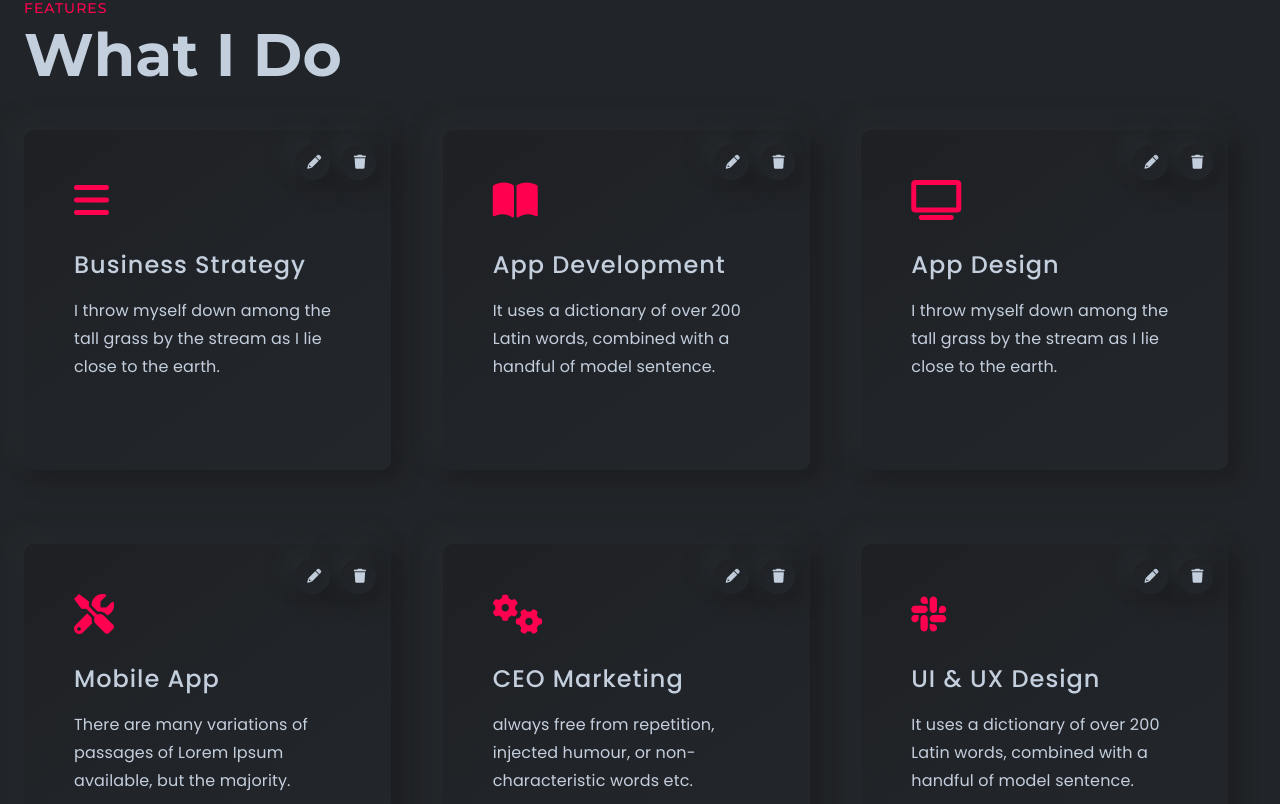
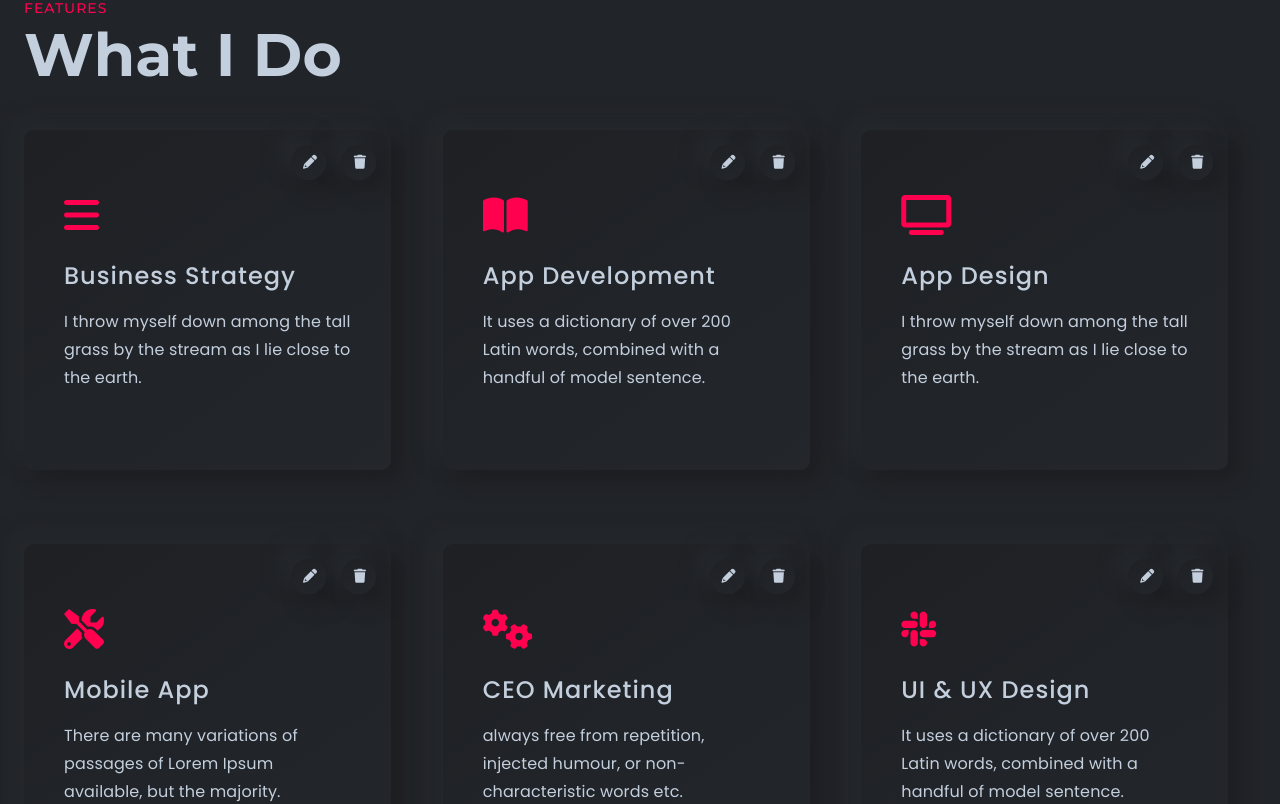
Before and after one commit to imranprof/jobs-frontend, a Next.js app: page /profile in a window 1280 px wide. Shown: the part 1060-1864 px from the top of the page. Built offline with nearby package versions, Linux system fonts and the light colour scheme; no server answers; a web font is replaced by a local one; what next-redux-wrapper would draw is missing.

Commit message:
refactor: redesign features card on hover

```diff
--- a/src/views/Profile/Features/components/feature.js
+++ b/src/views/Profile/Features/components/feature.js
@@ -9,7 +9,7 @@ const Feature = ({feature, classes}) => {
   const {iconName, title, description} = feature;
   return (
     <Grid item xs={12} md={6} lg={4} className={`${classes.featureWrapper}__item`}>
-        <a href="#">
+        <a>
           <Paper elevation={3} className={`${classes.featureWrapper}__feature`}>
             <div className={`${classes.featureWrapper}__feature-wrapper`}>
               <div className={`${classes.featureWrapper}__feature-wrapper__action-btn`}>
@@ -20,8 +20,6 @@ const Feature = ({feature, classes}) => {
               <div className={`${classes.featureWrapper}__feature__content`}>
                 <h1 className={`${classes.featureWrapper}__feature__content__title`}>{title}</h1>
                 <p className={`${classes.featureWrapper}__feature__content__description`}>{description}</p>
-                <Icon
-                  className={`${classes.featureWrapper}__feature__content__read-more-btn ${FontAwesomeIcons.arrowRight}`}/>
               </div>
             </div>
           </Paper>
--- a/src/views/Profile/Features/style.js
+++ b/src/views/Profile/Features/style.js
@@ -49,26 +49,14 @@ const useStyles = makeStyles({
         opacity: 1,
         background: theme.palette.customBackground.gradiant.dark,
       },
-      '&:hover &__icon': {
-        color: theme.palette.customColor.featureIconHover
-      },
-      '&:hover &__content__read-more-btn': {
-        color: theme.palette.customColor.featureIconHover,
-        height: "auto",
-        opacity: 1,
-      },
       '&:hover &__content__title, &:hover &__content__description': {
         color: theme.palette.customColor.featuresHover
       },
-      '&:hover &-wrapper': {
-        transform: "translateY(-10px)",
-      },
       '&__icon': {
+        width: "100%",
         fontSize: 40,
         color: theme.palette.customColor.highContrast,
-        marginBottom: 29,
-        overflow: "visible",
-        transition: "color 0.4s ease 0s",
+        marginBottom: 20,
       },
       '&__content': {
         '&__title': {
@@ -90,12 +78,6 @@ const useStyles = makeStyles({
           marginBottom: 22,
           transition: "color 0.4s ease 0s",
         },
-        '&__read-more-btn': {
-          height: 0,
-          opacity: 0,
-          color: theme.palette.customColor.highContrast,
-          transition: "all 0.4s ease 0s",
-        },
         [theme.breakpoints.down('xs')]: {
           '&__title': {
             fontSize: 18,
@@ -110,10 +92,10 @@ const useStyles = makeStyles({
       },
       '&-wrapper': {
         height: "100%",
-        padding: "50px 50px 35px 50px",
+        padding: "65px 40px 15px",
         transition: "all 0.4s ease 0s",
         '&__action-btn': {
-          width: "22%",
+          width: 85,
           position: "absolute",
           top: 15,
           right: 15,
```
